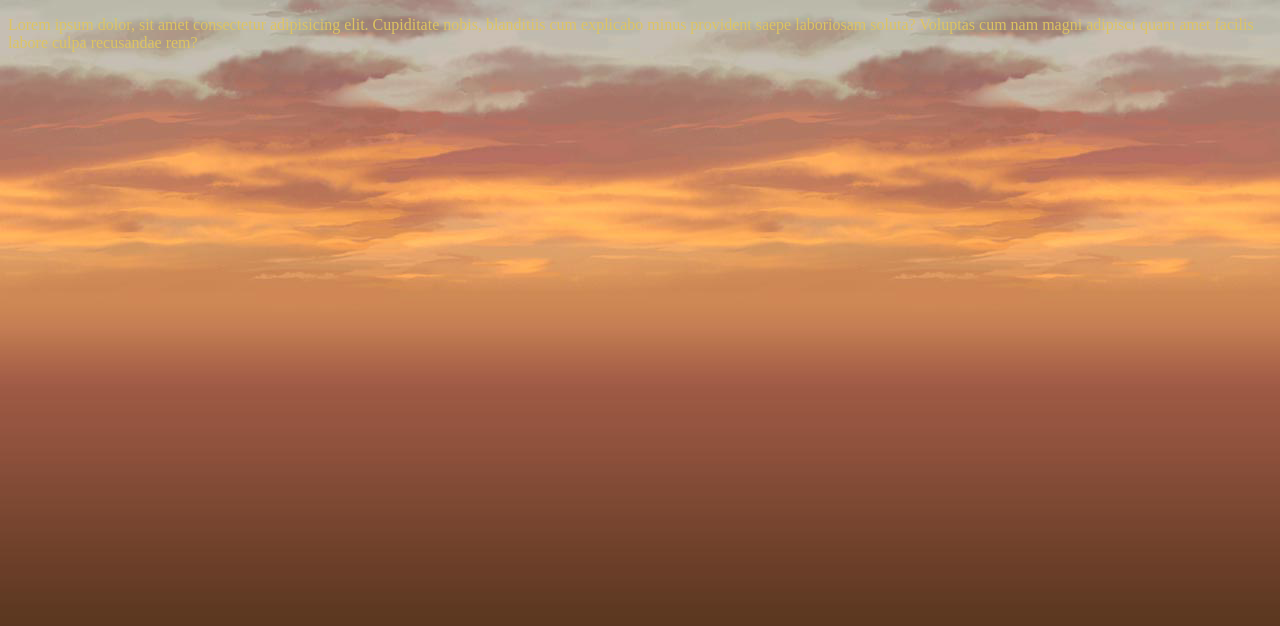
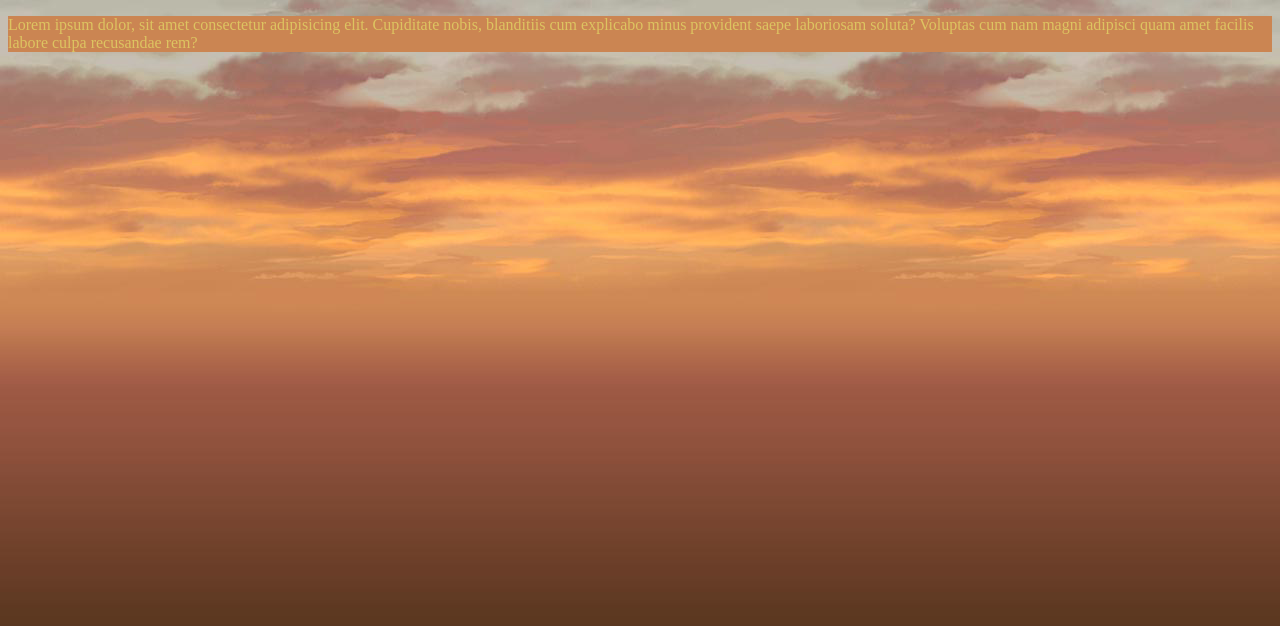
Before and after one commit to Daikenzo/LegendofTriangle_Website1, a plain HTML site: page index.html in a window 1280 px wide. Drawn offline with Linux system fonts and the light colour scheme.

Commit message:
maj css background

```diff
--- a/css/Ldt-style01.css
+++ b/css/Ldt-style01.css
@@ -1,13 +1,25 @@
 body{
-    background-color: #593620;
+
     color: #DDC461;
 
+    background-color: #593620;
     background-image: url("../img/picture/ldt_background1.png");
     background-size: 100%;
     background-repeat: no-repeat;
 }
 
-footer{
+header{
     background-color: #CB8552;
+    block-size: 30%;
+    margin: 0px;
+    background-size: 100%;
+    background-repeat: no-repeat;
+}
+
+main{
 
 }
+
+.top-page{
+    background-color: #CB8552;
+}
```
